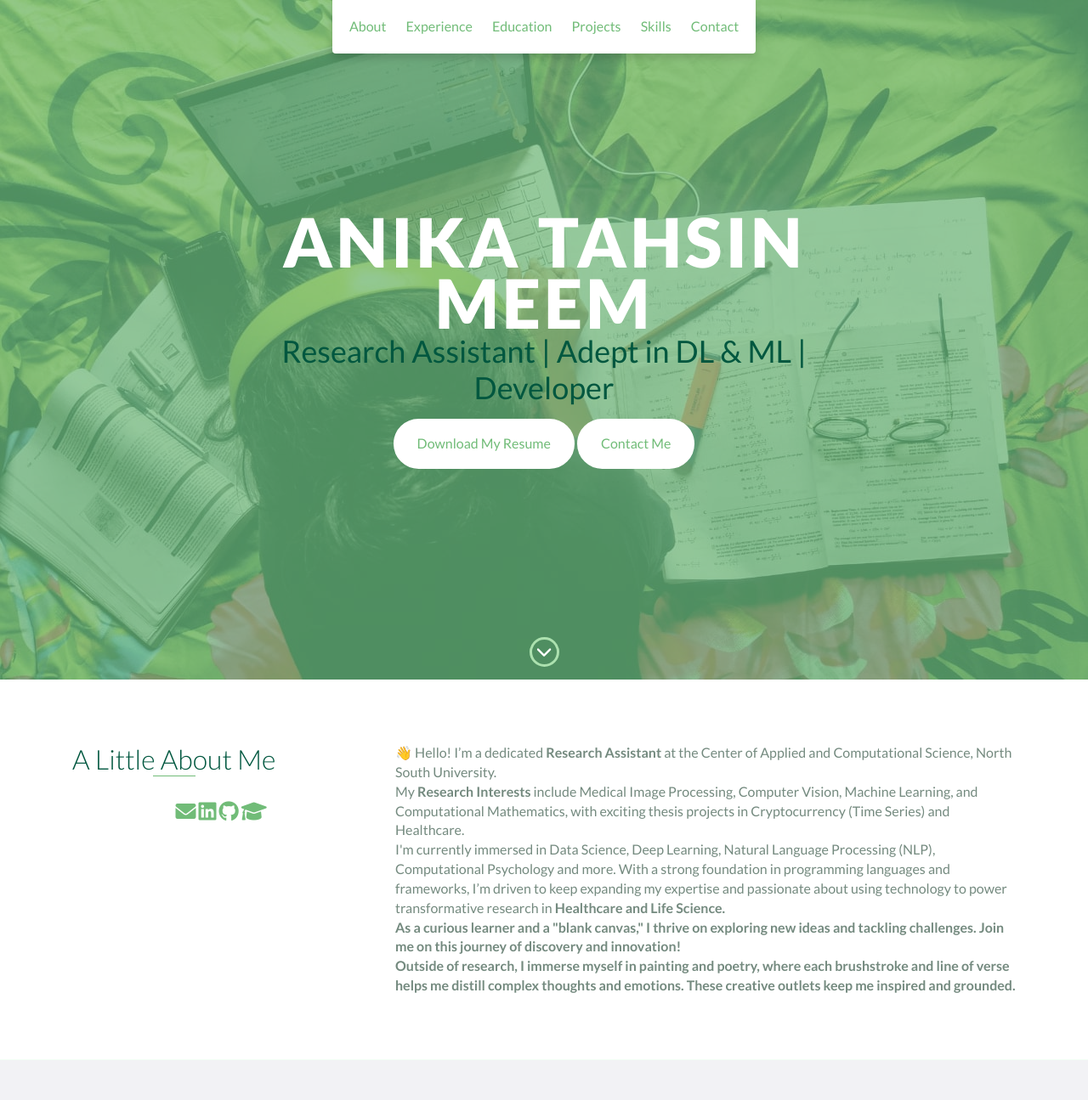
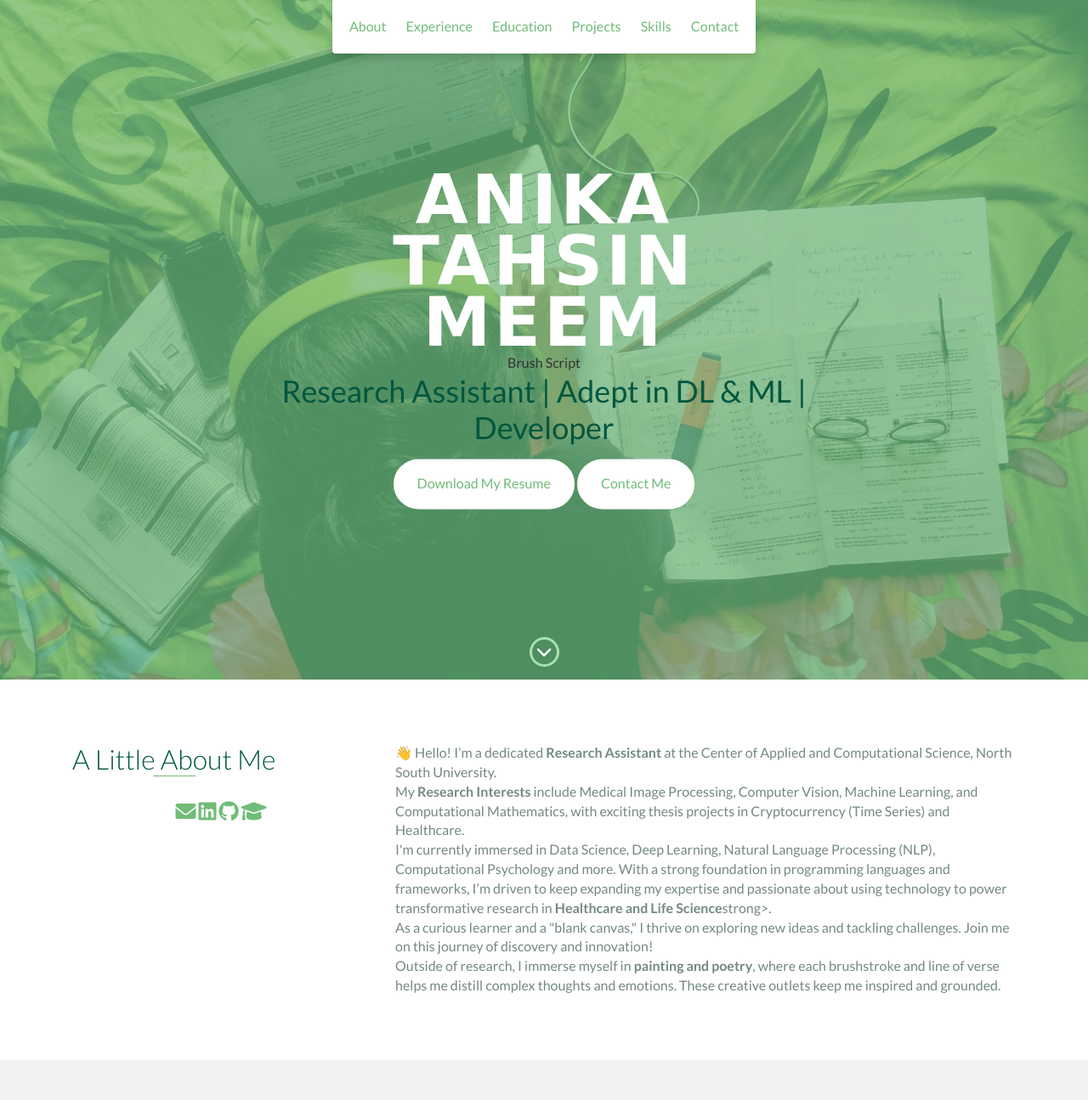
Before and after one commit to AnikaMeem/PortfolioATM, a website: page index.html in a window 1280 px wide. Shown: the top 1295 px of the page at 85% size. Drawn offline with nearby package versions, Linux system fonts and the light colour scheme.

Commit message:
index.html

```diff
--- a/index.html
+++ b/index.html
@@ -50,7 +50,7 @@
 
     <div id="lead">
         <div id="lead-content">
-            <h1>Anika Tahsin Meem</h1>
+            <h1 style="font-family: 'Brush Script', cursive;">Anika Tahsin Meem</h1> Brush Script
             <h2>Research Assistant | Adept in DL & ML | Developer</h2>
 			<a href="documents/meemresume.pdf" download><button class="btn-rounded-white">Download My Resume</button></a>
 			<a href="#contact"><button class="btn-rounded-white">Contact Me</button></a>
@@ -83,7 +83,7 @@
                 <div class="col-md-8">
                     <p>👋 Hello! I’m a dedicated <strong>Research Assistant</strong> at the Center of Applied and Computational Science, North South University.</p>
 		    <p>My <strong>Research Interests</strong> include Medical Image Processing, Computer Vision, Machine Learning, and Computational Mathematics, with exciting thesis projects in Cryptocurrency (Time Series) and Healthcare.</p>
-                    <p>I'm currently immersed in Data Science, Deep Learning, Natural Language Processing (NLP), Computational Psychology and more. With a strong foundation in programming languages and frameworks, I’m driven to keep expanding my expertise and passionate about using technology to power transformative research in <strong>Healthcare and Life Science<strong>.</p>
+                    <p>I'm currently immersed in Data Science, Deep Learning, Natural Language Processing (NLP), Computational Psychology and more. With a strong foundation in programming languages and frameworks, I’m driven to keep expanding my expertise and passionate about using technology to power transformative research in <strong>Healthcare and Life Science</strong>strong>.</p>
                     <p>As a curious learner and a "blank canvas," I thrive on exploring new ideas and tackling challenges. Join me on this journey of discovery and innovation!</p>
 		    <p>Outside of research, I immerse myself in <strong>painting and poetry</strong>, where each brushstroke and line of verse helps me distill complex thoughts and emotions. These creative outlets keep me inspired and grounded.</p>
                 </div>
```
